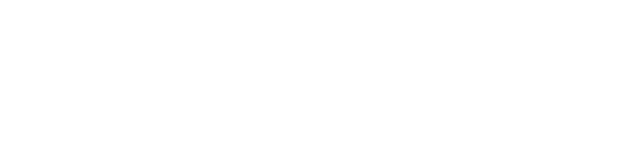
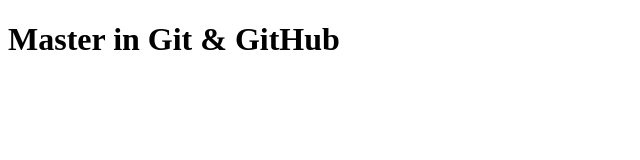
Before and after one commit to sanTosDev03/GitMaster, a plain HTML site: page index.html in a window 1280 px wide. Shown: the whole page, without its empty margins (0-640 px from the left). Drawn offline with Linux system fonts and the light colour scheme.

Commit message:
Se actualizo el codigo html y se restauro el codigo javascript

```diff
--- a/index.html
+++ b/index.html
@@ -6,6 +6,6 @@
     <title>Git Master</title>
 </head>
 <body>
-
+    <h1>Master in Git & GitHub</h1>
 </body>
 </html>
```
Also changed, not shown: gitmaster.js (line endings or trailing spaces).
